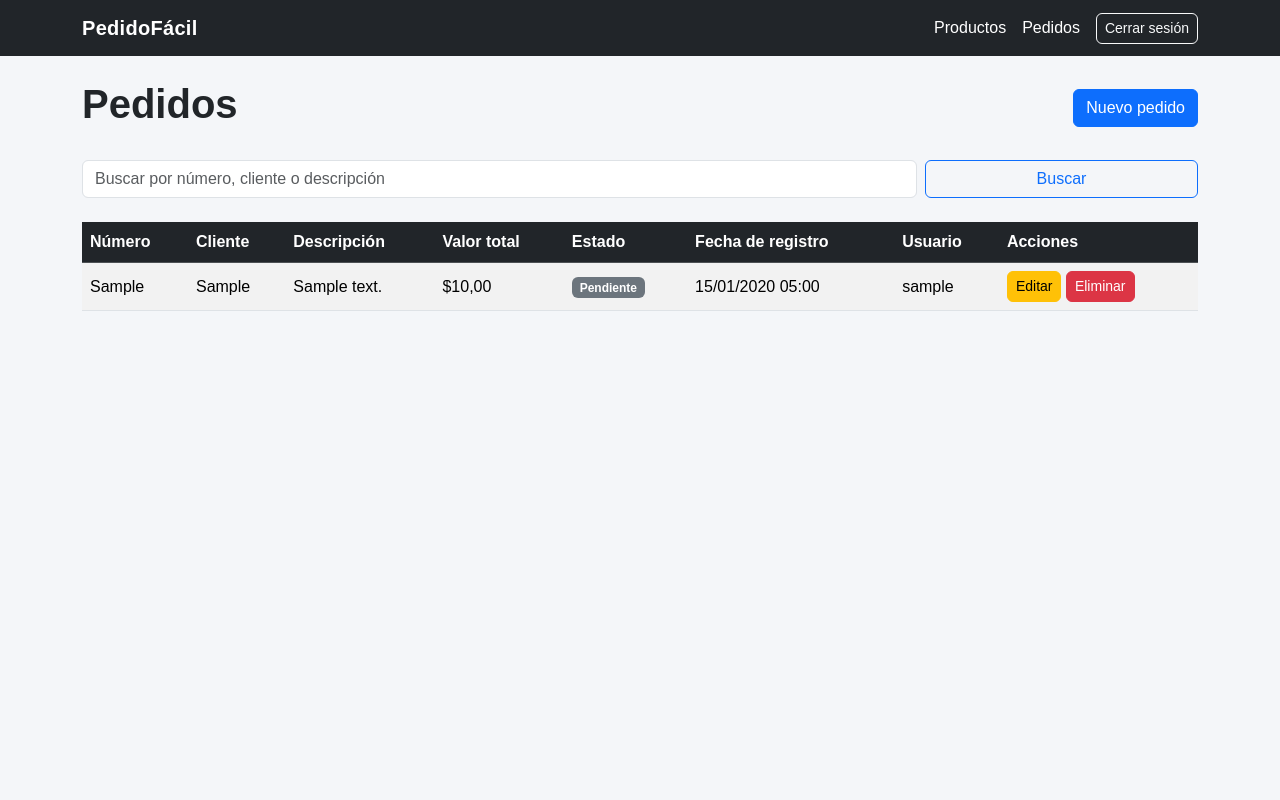
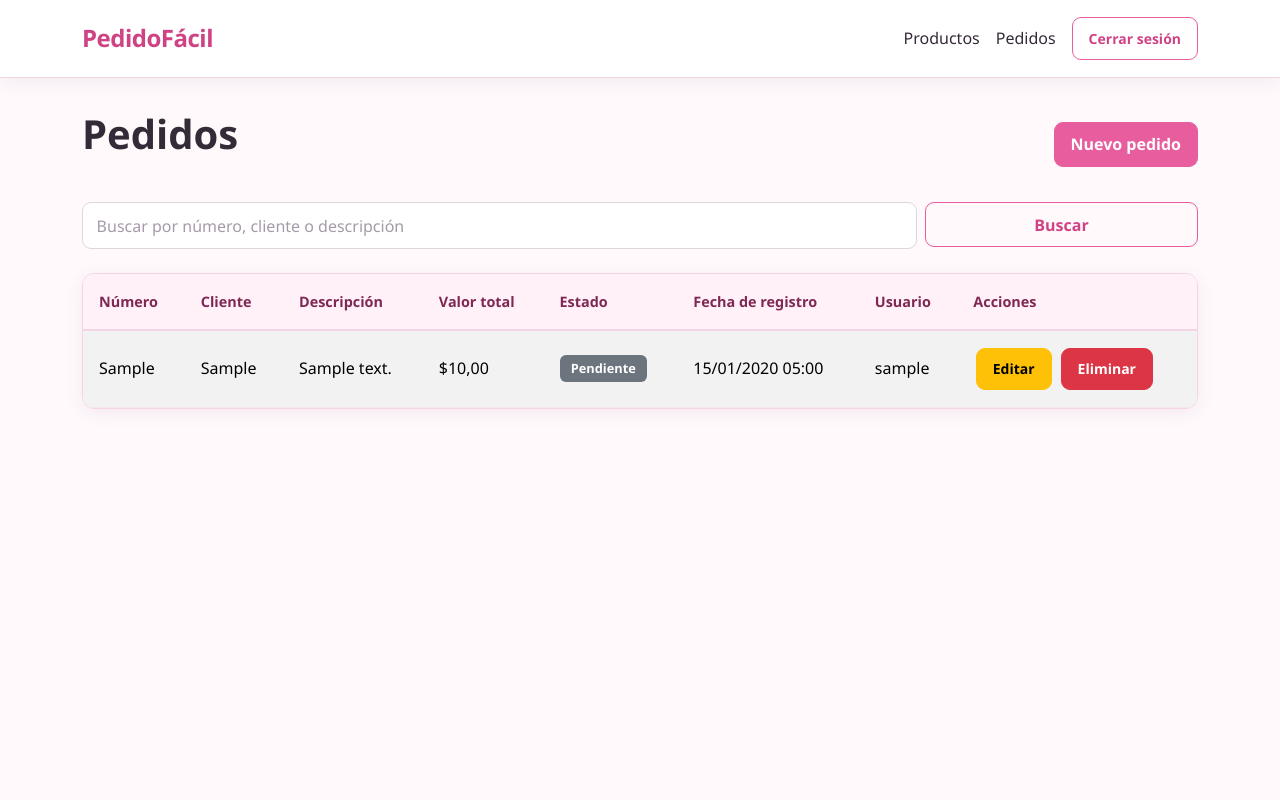
Before and after one commit to ximenact/PEDIDO-FACIL, a Django app: page /pedidos/ in a window 1280 px wide. Run offline with Django 5.2, Linux system fonts and the light colour scheme; a user stored in the database is signed in; tables that the repository leaves empty hold one stand-in row (values such as "Sample post").

Commit message:
cambiar diseño

```diff
--- a/static/css/estilos.css
+++ b/static/css/estilos.css
@@ -1,107 +1,351 @@
+
+:root {
+    --rosa-principal: #e85d9e;
+    --rosa-hover: #cf4385;
+    --rosa-claro: #fff1f7;
+    --rosa-borde: #f3d4e3;
+    --blanco: #ffffff;
+    --texto: #352b38;
+    --texto-secundario: #786d7c;
+    --morado: #7054a3;
+    --morado-hover: #594184;
+    --verde: #198754;
+    --rojo: #dc3545;
+    --fondo: #fff9fc;
+    --sombra: 0 4px 18px rgba(105, 53, 82, 0.08);
+}
+
 
 body {
-    margin: 0;
-    background-color: #f4f6f9;
-    color: #212529;
-    font-family: Arial, Helvetica, sans-serif;
+    background-color: var(--fondo);
+    color: var(--texto);
+    font-family: "Segoe UI", Roboto, Arial, sans-serif;
+    font-size: 16px;
+    line-height: 1.6;
     min-height: 100vh;
 }
 
-main.container {
-    min-height: calc(100vh - 70px);
+h1, h2, h3, h4, h5, h6 {
+    color: var(--texto);
+    font-weight: 700;
 }
 
-h1, h2 {
-    color: #212529;
-    font-weight: 600;
+h1 {
+    margin-bottom: 1.25rem;
 }
 
-.navbar-brand {
-    font-weight: bold;
-    letter-spacing: 0.3px;
+a {
+    color: var(--rosa-hover);
+    text-decoration: none;
+}
+
+a:hover {
+    color: var(--morado);
+}
+
+
+.navbar {
+    background: var(--blanco) !important;
+    border-bottom: 1px solid var(--rosa-borde);
+    box-shadow: var(--sombra);
+    padding: 0.9rem 0;
+}
+
+.navbar .navbar-brand {
+    color: var(--rosa-hover) !important;
+    font-size: 1.5rem;
+    font-weight: 800;
+    letter-spacing: -0.5px;
+}
+
+.navbar .nav-link {
+    border-radius: 8px;
+    color: var(--texto) !important;
+    font-weight: 600;
+    margin: 0 0.2rem;
+    padding: 0.55rem 0.85rem;
+    transition: background-color 0.2s, color 0.2s;
+}
+
+.navbar .nav-link:hover {
+    background-color: var(--rosa-claro);
+    color: var(--rosa-hover) !important;
 }
 
 .navbar .text-white {
-    text-decoration: none;
+    color: var(--texto) !important;
 }
 
-.navbar .text-white:hover {
-    text-decoration: underline;
+
+main.container {
+    padding-bottom: 3rem !important;
+    padding-top: 2rem !important;
 }
 
+
 .card {
-    border: none;
-    border-radius: 10px;
+    background-color: var(--blanco);
+    border: 1px solid var(--rosa-borde);
+    border-radius: 14px;
+    box-shadow: var(--sombra);
+    margin-bottom: 1.25rem;
+}
+
+.card-header {
+    background-color: var(--rosa-claro);
+    border-bottom: 1px solid var(--rosa-borde);
+    color: var(--texto);
+    font-weight: 700;
+    padding: 1rem 1.25rem;
 }
 
 .card-body {
-    padding: 24px;
+    padding: 1.5rem;
 }
 
+
+.btn {
+    border-radius: 9px;
+    font-weight: 600;
+    padding: 0.6rem 1rem;
+    transition: background-color 0.2s, transform 0.2s;
+}
+
+.btn:hover {
+    transform: translateY(-1px);
+}
+
+.btn-primary {
+    background-color: var(--rosa-principal);
+    border-color: var(--rosa-principal);
+    color: var(--blanco);
+}
+
+.btn-primary:hover,
+.btn-primary:focus {
+    background-color: var(--rosa-hover);
+    border-color: var(--rosa-hover);
+    color: var(--blanco);
+}
+
+.btn-secondary {
+    background-color: var(--morado);
+    border-color: var(--morado);
+    color: var(--blanco);
+}
+
+.btn-secondary:hover {
+    background-color: var(--morado-hover);
+    border-color: var(--morado-hover);
+    color: var(--blanco);
+}
+
+.btn-success {
+    background-color: var(--verde);
+    border-color: var(--verde);
+}
+
+.btn-danger {
+    background-color: var(--rojo);
+    border-color: var(--rojo);
+}
+
+.btn-outline-light {
+    border-color: var(--rosa-principal);
+    color: var(--rosa-hover);
+}
+
+.btn-outline-light:hover {
+    background-color: var(--rosa-principal);
+    border-color: var(--rosa-principal);
+    color: var(--blanco);
+}
+
+.btn-outline-primary {
+    border-color: var(--rosa-principal);
+    color: var(--rosa-hover);
+}
+
+.btn-outline-primary:hover {
+    background-color: var(--rosa-principal);
+    border-color: var(--rosa-principal);
+    color: var(--blanco);
+}
+
+
 .form-label {
+    color: var(--texto);
     font-weight: 600;
+    margin-bottom: 0.45rem;
 }
 
 .form-control,
 .form-select {
-    border-radius: 6px;
+    background-color: var(--blanco);
+    border: 1px solid #dfd5df;
+    border-radius: 9px;
+    color: var(--texto);
+    min-height: 44px;
+    padding: 0.65rem 0.85rem;
 }
 
 .form-control:focus,
 .form-select:focus {
-    border-color: #86b7fe;
-    box-shadow: 0 0 0 0.2rem rgba(13, 110, 253, 0.15);
+    background-color: var(--blanco);
+    border-color: var(--rosa-principal);
+    box-shadow: 0 0 0 0.22rem rgba(232, 93, 158, 0.16);
+    color: var(--texto);
 }
 
-.is-invalid {
-    border-color: #dc3545 !important;
+.form-control::placeholder {
+    color: #a69aa8;
 }
 
-.js-error,
-.text-danger {
-    margin-top: 4px;
+textarea.form-control {
+    min-height: 110px;
 }
 
 
-.btn {
-    border-radius: 6px;
-}
-
-.btn:hover {
-    transition: background-color 0.15s ease-in-out;
+.table-responsive {
+    background-color: var(--blanco);
+    border: 1px solid var(--rosa-borde);
+    border-radius: 12px;
+    box-shadow: var(--sombra);
+    overflow-x: auto;
 }
 
 .table {
-    background-color: #ffffff;
+    margin-bottom: 0;
     vertical-align: middle;
 }
 
-.table th {
+.table thead th {
+    background-color: var(--rosa-claro);
+    border-bottom: 2px solid var(--rosa-borde);
+    color: #7f2854;
+    font-size: 0.9rem;
+    font-weight: 700;
+    padding: 1rem;
     white-space: nowrap;
 }
 
-.table td {
-    overflow-wrap: anywhere;
+.table tbody td {
+    border-color: #f5e7ef;
+    padding: 0.9rem 1rem;
 }
 
-.alert {
-    border-radius: 6px;
+.table tbody tr:hover > * {
+    background-color: #fff8fb;
 }
 
-@media (max-width: 576px) {
+
+.alert {
+    border: 1px solid transparent;
+    border-radius: 10px;
+    margin-bottom: 1.25rem;
+    padding: 1rem 1.1rem;
+}
+
+.alert-success {
+    background-color: #e7f6ed;
+    border-color: #b9e5c9;
+    color: #17663b;
+}
+
+.alert-danger,
+.alert-error {
+    background-color: #fff0f0;
+    border-color: #f2c2c2;
+    color: #a12632;
+}
+
+.alert-warning {
+    background-color: #fff6df;
+    border-color: #f1dfa5;
+    color: #775600;
+}
+
+.alert-info {
+    background-color: #f0ecfa;
+    border-color: #d8c9f2;
+    color: #503783;
+}
+
+
+.badge {
+    border-radius: 6px;
+    font-size: 0.8rem;
+    font-weight: 600;
+    padding: 0.45rem 0.7rem;
+}
+
+
+.pagination {
+    gap: 0.25rem;
+}
+
+.page-link {
+    border: 1px solid var(--rosa-borde);
+    border-radius: 7px !important;
+    color: var(--rosa-hover);
+}
+
+.page-link:hover {
+    background-color: var(--rosa-claro);
+    color: var(--rosa-hover);
+}
+
+.page-item.active .page-link {
+    background-color: var(--rosa-principal);
+    border-color: var(--rosa-principal);
+    color: var(--blanco);
+}
+
+
+hr {
+    border-color: var(--rosa-borde);
+    opacity: 1;
+}
+
+.text-muted {
+    color: var(--texto-secundario) !important;
+}
+
+
+.table a:not(.btn) {
+    font-weight: 600;
+}
+
+.table .btn {
+    margin: 0.15rem;
+}
+
+
+@media (max-width: 768px) {
     main.container {
-        padding-top: 20px !important;
+        padding-left: 1rem;
+        padding-right: 1rem;
     }
 
     .card-body {
-        padding: 18px;
+        padding: 1rem;
     }
 
     h1 {
-        font-size: 1.6rem;
+        font-size: 1.65rem;
     }
 
-    .table {
-        font-size: 0.9rem;
+    .navbar .d-flex {
+        flex-wrap: wrap;
+        gap: 0.5rem !important;
+    }
+
+    .table thead th,
+    .table tbody td {
+        padding: 0.7rem;
+    }
+
+    .btn {
+        margin-bottom: 0.2rem;
     }
 }
```
